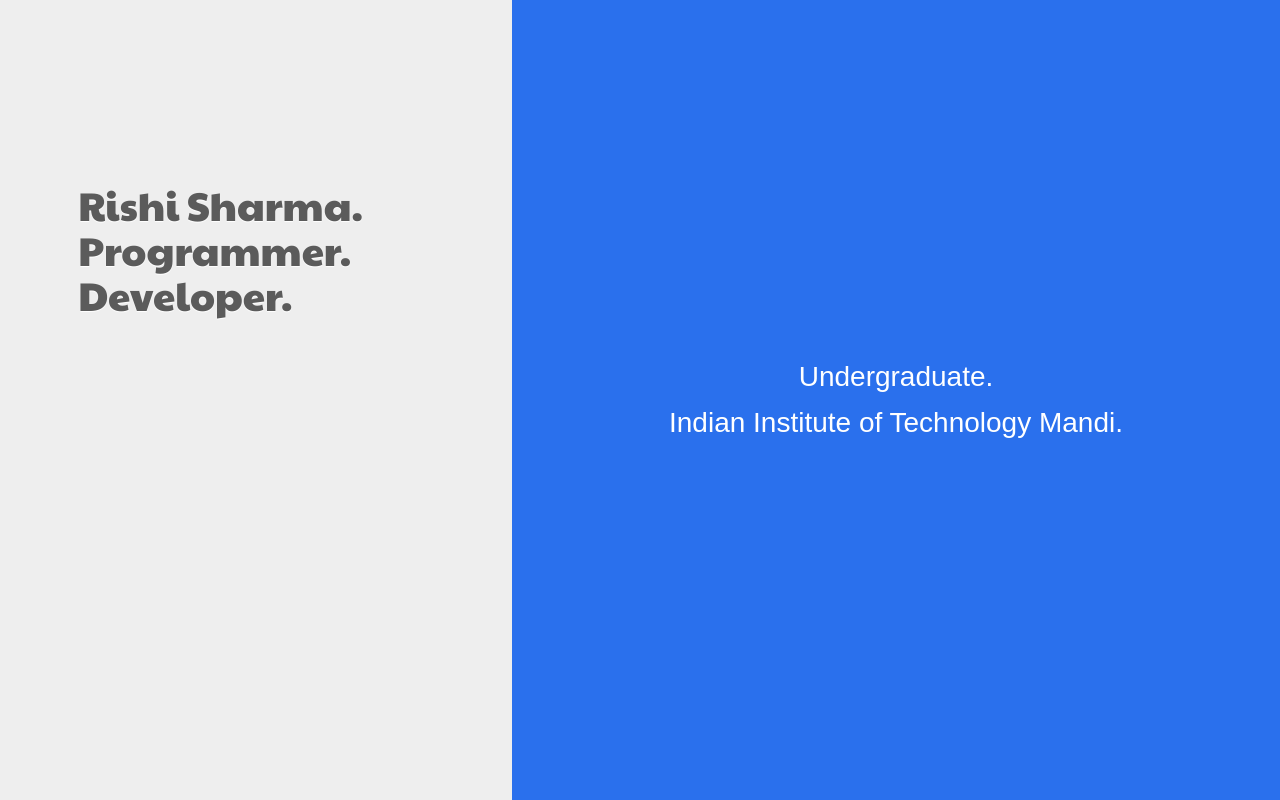
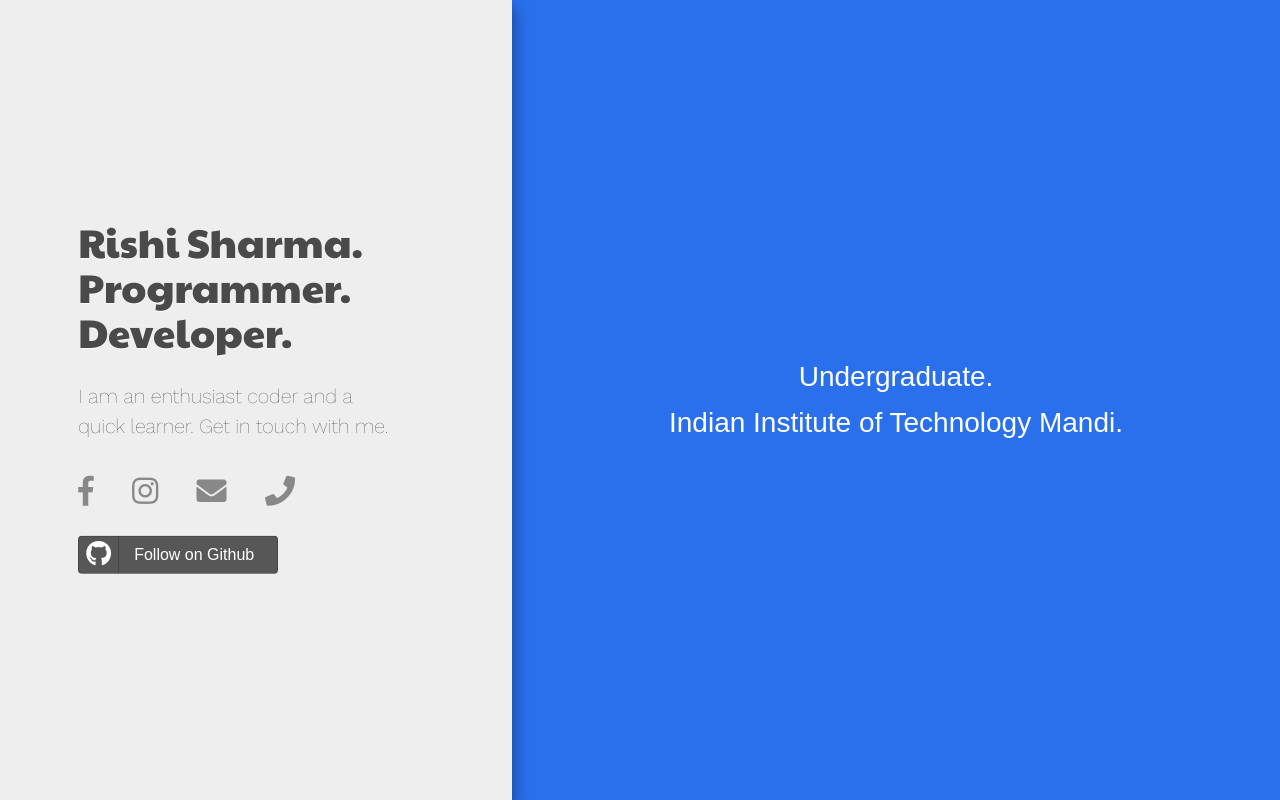
Before and after one commit to rishi-s8/rishi-s8.github.io.old, a plain HTML site: page index.html in a window 1280 px wide. Shown: the top 800 px of the page. Drawn offline with nearby package versions, Linux system fonts and the light colour scheme.

Commit message:
Sidebar styling complete

```diff
--- a/css/styles.css
+++ b/css/styles.css
@@ -15,11 +15,64 @@
 
 .sidebarArticle {
   position: relative;
-  top: 32%;
+  top: 50%;
   text-align: left;
   transform: translate(0, -50%);
   margin-left: 10%;
   width: auto;
+}
+
+.socialIcons {
+  font-size: 30px;
+  height: 10px;
+  width: 100%;
+}
+
+.socialIcons a {
+  color: #888;
+  margin-right: 30px;
+}
+
+.socialIcons a:hover {
+  color: #3898EC;
+}
+
+.phone span{
+  color:#666;
+  position: relative;
+  top: -5px;
+  font-size:16px;
+  margin-right:-500px;
+  margin-top: -40px;
+  margin-bottom: 10px;
+
+  padding:10px 10px;
+
+  border: 3px #999;
+  box-shadow: 0 6px 10px 0 rgba(0, 0, 0, 0.6), 0 8px 23px 0 rgba(0, 0, 0, 0.33);
+
+  transform:scale(0);
+  -webkit-transform:scale(0);
+
+  transition:opacity 1s,transform 1.5s;
+  -webkit-transition:opacity 1s, transform 1.5s;
+  transition-delay: 0.5s;
+  -webkit-transition-delay: 0.5s;
+
+  opacity:0;
+}
+
+.phone i {
+  cursor: pointer;
+}
+
+.phone:hover {
+  text-decoration: none;
+}
+
+.phone i:hover ~span{opacity:1;  transform:scale(1);
+  -webkit-transform:scale(1);} {
+
 }
 
 .contentArticle {
@@ -28,6 +81,13 @@
   text-align: center;
   transform: translate(0, -50%);
   padding: 0;
+}
+
+.tooltip-inner {
+  max-height:10px;
+  height:10px;
+  margin-top:auto;
+  margin-bottom: auto;
 }
 
 h1 {
@@ -47,15 +107,71 @@
   min-width: 40%;
   max-width: 40%;
   position: fixed;
-  color: #5b5b5b;
+  z-index:5;
+  box-shadow: 0 8px 15px 0 rgba(0, 0, 0, 0.3), 0 8px 22px 0 rgba(0, 0, 0, 0.22);
+}
+
+.header {
+  padding-bottom: 15px;
+  color: #4a4a4a;
   text-shadow: 0 1px 1px #fff;
-  font-weight: 200;
+  font-weight: 5;
   font-size: 40px;
   font-family: 'Paytone One', sans-serif;
 }
 
-.header {
+.sidebarDescription {
+  color: #282828;
+  font-family: 'Work Sans', sans-serif;
+  margin-top: 5%;
+  margin-bottom: 5%;
   padding-bottom: 15px;
+  width: 80%;
+}
+
+.button {
+  width: 200px;
+  margin-left: 0;
+  margin-top: 50px;
+  margin-bottom: auto;
+  color: white !important;
+}
+
+.btn-social {
+  position: relative;
+  padding-left: 44px;
+  text-align: left;
+  white-space: nowrap;
+  overflow: hidden;
+  text-overflow: ellipsis
+}
+
+.btn-social :first-child {
+  position: absolute;
+  left: 0;
+  top: 0;
+  bottom: 0;
+  width: 40px;
+  line-height: 34px;
+  font-size: 1.6em;
+  text-align: center;
+  border-right: 1px solid rgba(0, 0, 0, 0.2)
+}
+
+.btn-github {
+  color: #fff;
+  background-color: #575757;
+  border-color: rgba(0, 0, 0, 0.2)
+}
+
+.btn-github:hover, .btn-github:focus, .btn-github:active, .btn-github.active, .open .dropdown-toggle.btn-github {
+  color: #fff;
+  background-color: #303030;
+  border-color: rgba(0, 0, 0, 0.2)
+}
+
+.btn-github:active, .btn-github.active, .open .dropdown-toggle.btn-github {
+  background-image: none
 }
 
 .right-half {
@@ -74,7 +190,7 @@
   background-color: #ffba66;
 }
 
-@media (max-width: 768px) {
+@media (max-width: 800px) {
   .wrapper {
     margin-right: auto;
     width: 100%;
@@ -103,13 +219,20 @@
   .container-fluid {
     padding: 0 0;
   }
+  .sidebarDescription {
+    margin-left: auto;
+    margin-right: auto;
+  }
 }
 
-@media (min-width: 769px) and (max-width: 1024px) {
+@media (min-width: 801px) and (max-width: 1024px) {
   .header {
-    font-size: 30px;
+    font-size: 34px;
   }
   .sidebarArticle {
     margin-left: 5%;
   }
+  .sidebarDescription {
+    width:84%;
+  }
 }
--- a/index.html
+++ b/index.html
@@ -11,7 +11,7 @@
   <link rel="stylesheet" type="text/css" href="css/bootstrap.min.css">
   <link rel="stylesheet" type="text/css" href="css/styles.css">
   <link rel="stylesheet" href="https://use.fontawesome.com/releases/v5.1.0/css/all.css" integrity="sha384-lKuwvrZot6UHsBSfcMvOkWwlCMgc0TaWr+30HWe3a4ltaBwTZhyTEggF5tJv8tbt" crossorigin="anonymous">
-  <link href="https://fonts.googleapis.com/css?family=Paytone+One" rel="stylesheet">
+  <link href="https://fonts.googleapis.com/css?family=Paytone+One|Work+Sans:100" rel="stylesheet">
 </head>
 
 <body>
@@ -29,6 +29,22 @@
           <row class="header">
             Developer.
           </row>
+          <p class="sidebarDescription"> I am an enthusiast coder and a quick learner. Get in touch with me.</p>
+          <div class="socialIcons">
+            <a href="https://www.facebook.com/rishis8/" target="_blank"><i class="fab fa-facebook-f"></i></a>
+            <a href="https://www.instagram.com/rishisharma00943/" target="_blank"><i class="fab fa-instagram"></i></a>
+            <a href="mailto:rishi-sharma@outlook.com" target="_blank"><i class="fas fa-envelope"></i></a>
+            <a href="#" class="phone"><i class="fa fa-phone"></i>
+              <span>
+                +91 9559 760 700
+              </span>
+            </a>
+          </div>
+          <div class="button">
+            <a href="https://github.com/rishi-s8" class="btn btn-block btn-social btn-github text-center">
+              <i class="fab fa-github"></i> Follow on Github
+            </a>
+          </div>
         </article>
       </div>
       <div class="col-md-8 right-half" id="row1">
```
